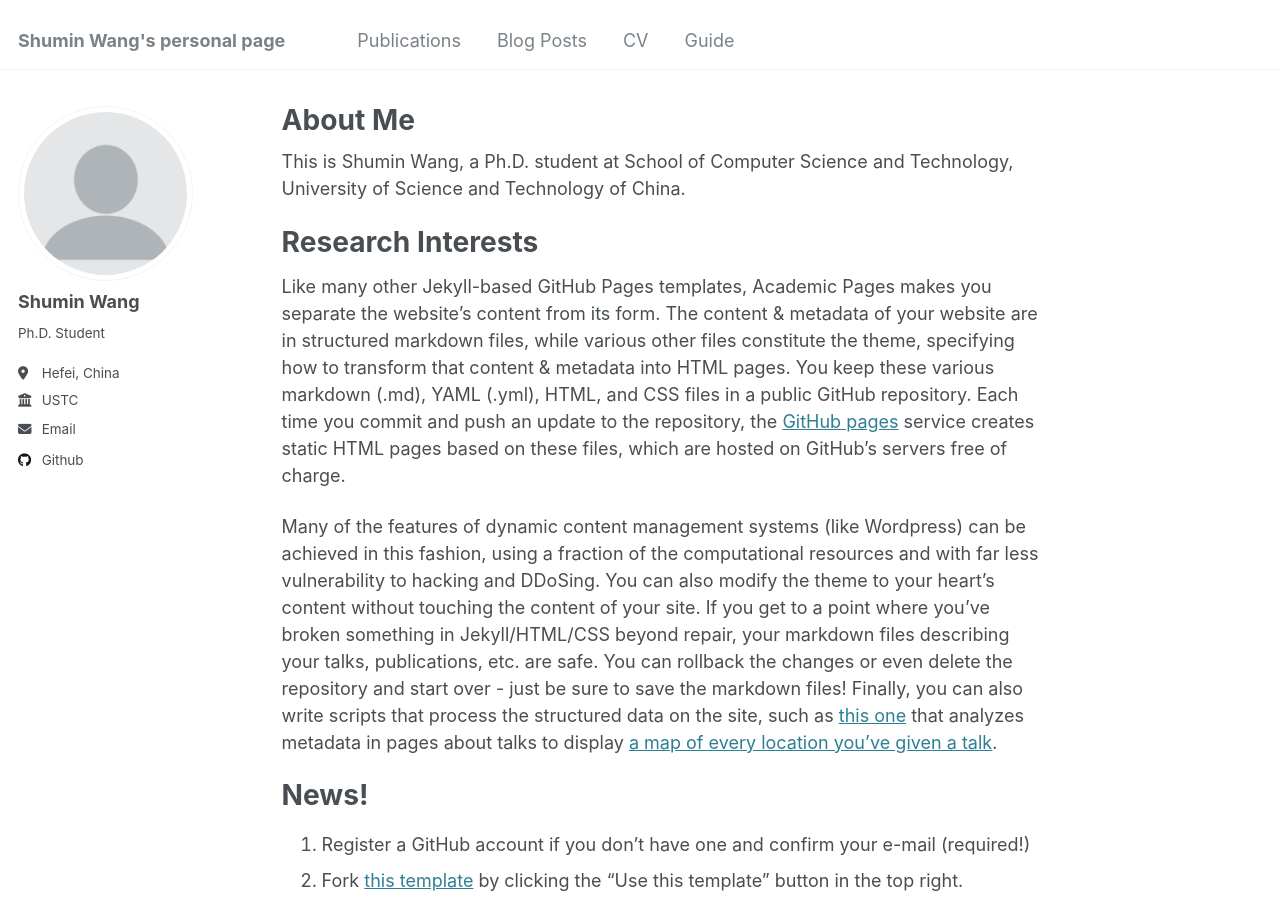
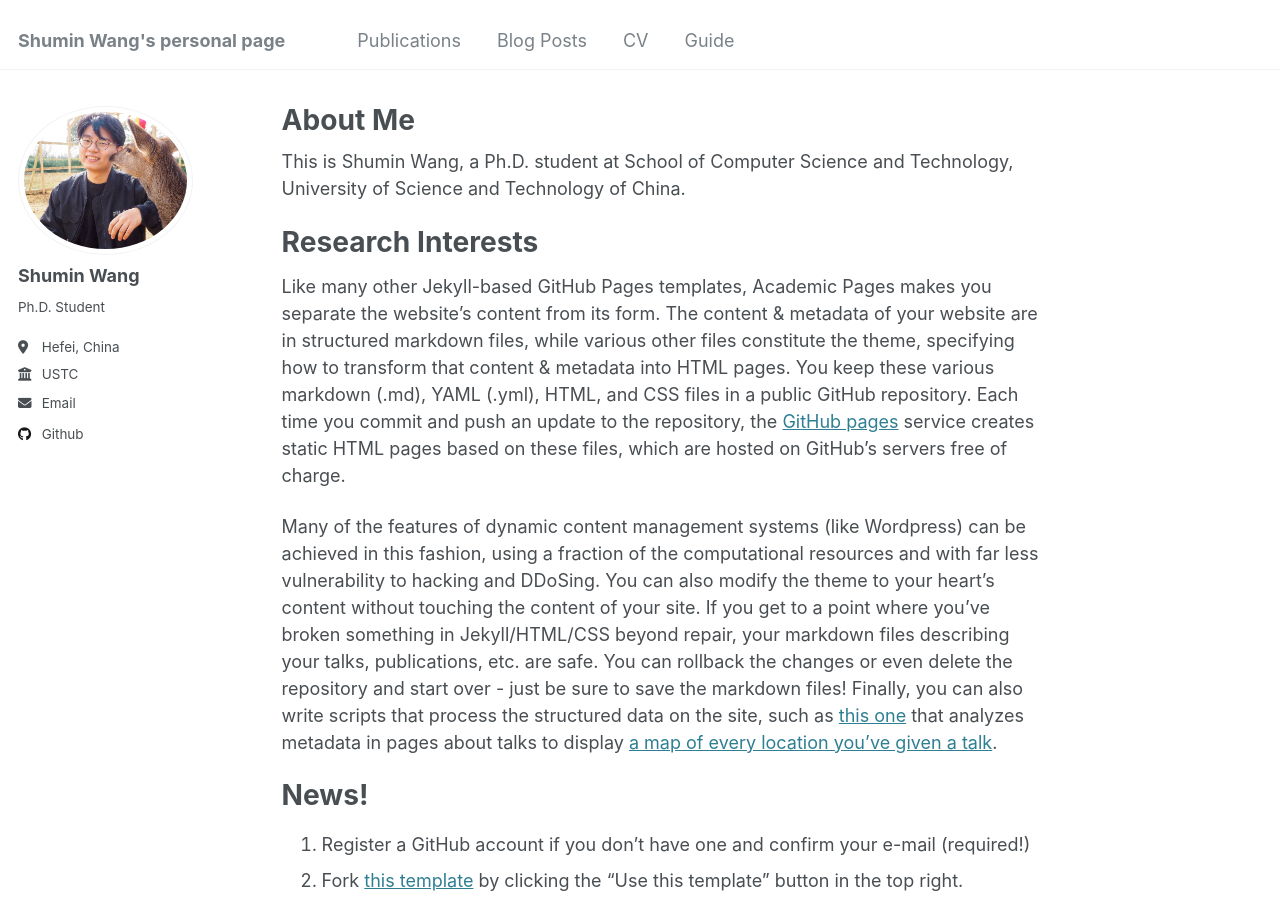
Before and after one commit to shuminwang-ai/shuminwang-ai.github.io, a Jekyll site: the page built from _pages/about.md, in a window 1280 px wide and 900 px high. Built offline with Jekyll 4.4.1, drawn with Linux system fonts in a browser that asks for light colours.

Commit message:
Update _config.yml

```diff
--- a/_config.yml
+++ b/_config.yml
@@ -21,7 +21,7 @@ repository               : "shuminwang-ai/shuminwang-ai.github.io"
 #               Additional customization can be done by editing /_includes/author-profile.html
 author:
   # Biographic information
-  avatar           : "profile.png"
+  avatar           : "photos.jpg"
   name             : "Shumin Wang"
   pronouns         : # example: "she/her"
   bio              : "Ph.D. Student"
```
